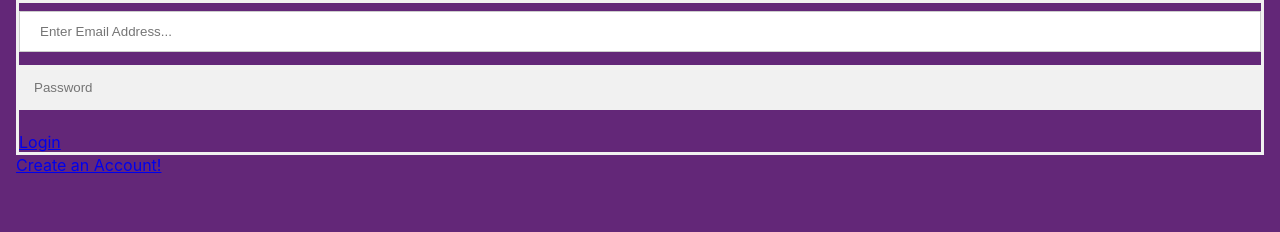
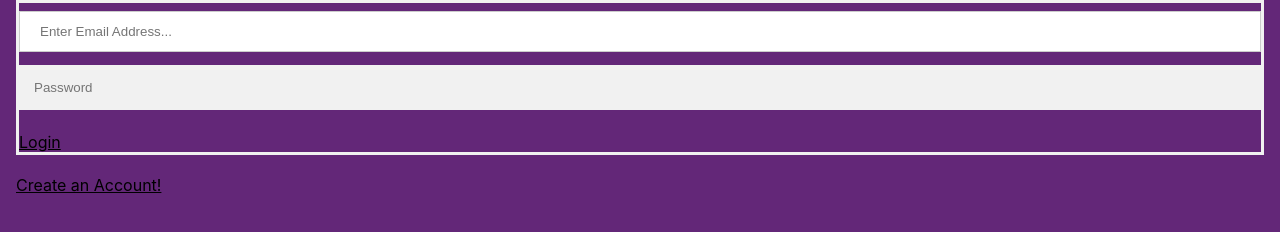
Before and after one commit to comp426-2022-spring/a99-taygeta, a React app in the folder afinal-project-react/: page / in a window 1280 px wide. Shown: the part 180-412 px from the top of the page. Built offline with nearby package versions, Linux system fonts and the light colour scheme.

Commit message:
added space between login and create account

```diff
--- a/afinal-project-react/package.json
+++ b/afinal-project-react/package.json
@@ -10,7 +10,7 @@
     "react": "^18.1.0",
     "react-dom": "^18.1.0",
     "react-router-dom": "^6.3.0",
-    "react-scripts": "5.0.1",
+    "react-scripts": "^5.0.1",
     "web-vitals": "^2.1.4"
   },
   "scripts": {
--- a/afinal-project-react/src/Pages/Login.js
+++ b/afinal-project-react/src/Pages/Login.js
@@ -35,11 +35,12 @@ function Login() {
                         </div>
                         <a
                           href="dashboard/"
-                          className="btn btn-primary btn-user btn-block"
+                          className="login"
                         >
                           Login
                         </a>
                       </form>
+                      <br></br>
                       <div className="text-center">
                         <a className="small" href="/register">
                           Create an Account!
--- a/afinal-project-react/src/css/Login.css
+++ b/afinal-project-react/src/css/Login.css
@@ -123,6 +123,14 @@ float: right;
 }
 }
 
+.small{
+  color: black;
+}
+
+.login{
+  color: black
+}
+
 * {box-sizing: border-box}
 
 /* Full-width input fields */
```
Also changed, not shown: 1 other file.
